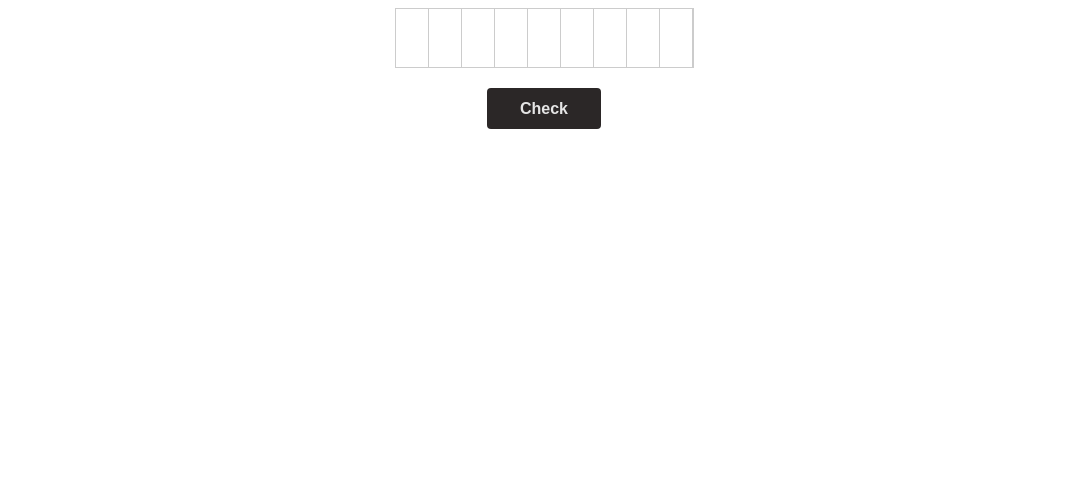
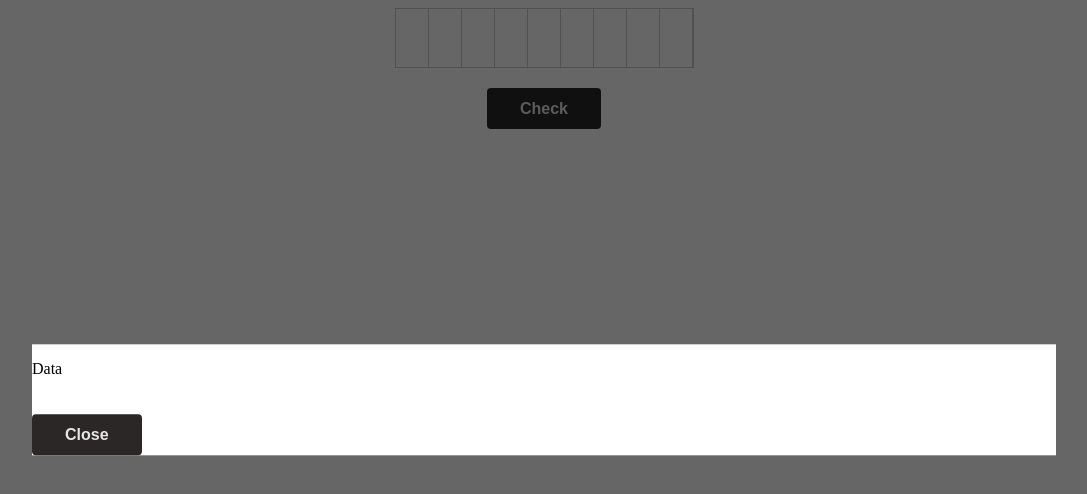
Before and after one commit to ElzeB/Jumps_calculator, a React (Create React App) app: page / in a window 1280 px wide. Both pictures are taken after a click on the button "Check". Shown: the top 494 px of the page, without its empty margins (96-1183 px from the left). Built offline with nearby package versions, Linux system fonts and the light colour scheme.

Commit message:
Added last updates on Modal Window

```diff
--- a/src/components/Button/index.js
+++ b/src/components/Button/index.js
@@ -1,8 +1,8 @@
 import React from "react";
 import "./index.css";
 
-function Button({title}) {
-  return <button className="Big-btn">{title}</button>
+function Button({title, onClick}) {
+  return <button className="Big-btn" onClick={onClick}>{title}</button>
 }
 
 export default Button;
--- a/src/components/Home/index.css
+++ b/src/components/Home/index.css
@@ -37,3 +37,30 @@
     background-color: transparent;
     outline: none;
   }
+
+  .modal {
+    position: fixed;
+    top: 0;
+    left: 0;
+    width:100%;
+    height: 100%;
+    background: rgba(0, 0, 0, 0.6);
+  }
+
+  .modal-main {
+    position:fixed;
+    background: white;
+    width: 80%;
+    height: auto;
+    top:50%;
+    left:50%;
+    transform: translate(-50%,-50%);
+  }
+
+  .display-block {
+    display: block;
+  }
+
+  .display-none {
+    display: none;
+  }
--- a/src/components/Home/index.js
+++ b/src/components/Home/index.js
@@ -1,11 +1,11 @@
-import React from "react";
+import React, { Component } from "react";
 import "./index.css";
 import Button from "../Button";
 import Modal from "../Modal";
 
 const CODE_LENGTH = new Array(9).fill(0);
 
-class Home extends React.Component {
+class Home extends Component {
   state = {
     value: "",
     focused: false,
@@ -38,10 +38,12 @@ class Home extends React.Component {
   // Modal window
   // ------------------------------------------------
 
-  showModal = (e) => {
-    this.setState({
-      show: true,
-    });
+  showModal = () => {
+    this.setState({ show: true });
+  };
+
+  hideModal = () => {
+    this.setState({ show: false });
   };
 
   // Handel Delete
@@ -88,7 +90,7 @@ class Home extends React.Component {
         continue;
       }
 
-      console.log("Optimal jumps quantity " + curStep);
+      return(curStep);
     };
 
     jump(values);
@@ -116,9 +118,9 @@ class Home extends React.Component {
             />
           </div>
           <Button
-            onClick={(e) => {
-              this.showModal();
-            }}
+            onClick={
+              this.showModal
+            }
             title="Check"
           />
         </div>
@@ -126,7 +128,11 @@ class Home extends React.Component {
         {/* Effort to show result in Modal container. Needs investigations.
         ------------------------------------------------ */}
 
-        <Modal show={this.state.show}>Message in Modal</Modal>
+        <Modal show={this.state.show} handleClose={this.hideModal}>
+          <p>{this.curStep}</p>
+          <p>Data</p>
+        </Modal>
+        {/* <Button onClick={this.showModal}></Button> */}
 
         {/* ------------------------------------------------- */}
       </React.Fragment>
--- a/src/components/Modal/index.js
+++ b/src/components/Modal/index.js
@@ -1,13 +1,19 @@
 import React from "react";
+import Button from "../Button";
 import "./index.css";
 
-class Modal extends React.Component {
-    render() {
-        if(!this.props.show){
-            return null;
-        }
-      return <div>{this.props.children}</div>;
-    }
-  }
+const Modal = ({ handleClose, show, children }) => {
+
+const showHideClassName = show ? "modal display-block" : "modal display-none";
+
+  return (
+    <div className={showHideClassName}>
+      <section className="modal-main">
+        {children}
+        <Button onClick={handleClose} title="Close"></Button>
+      </section>
+    </div>
+  );
+};
 
 export default Modal;
```
